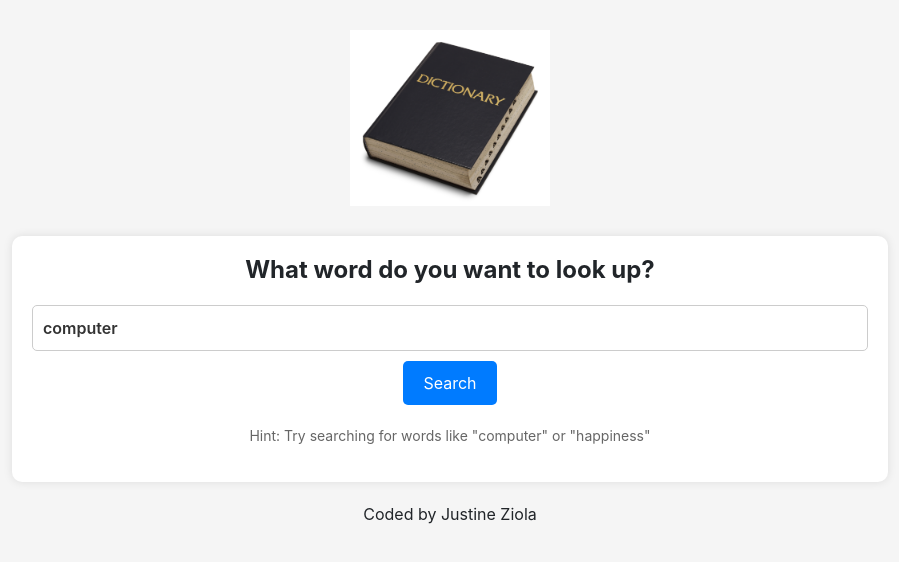
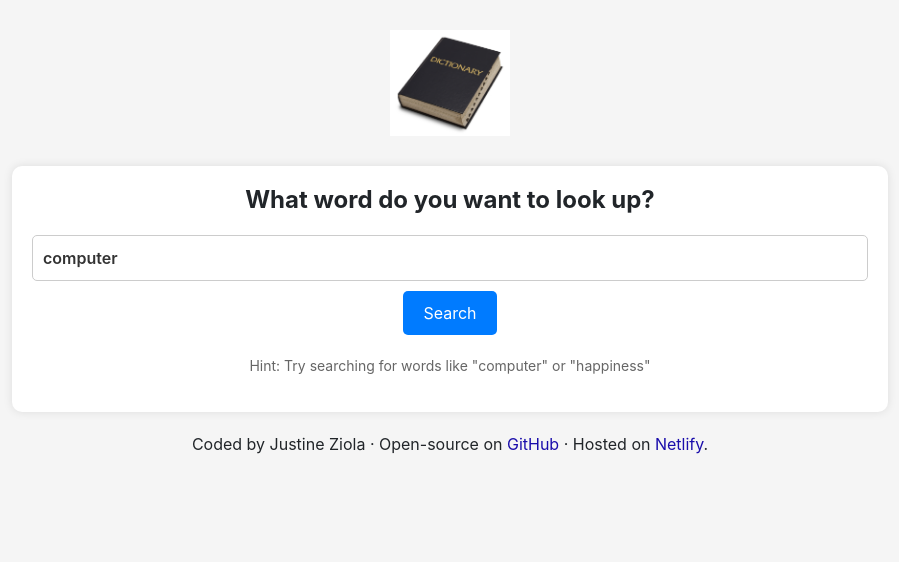
Before and after one commit to SnoopyJacks/react-dictionary, a React (Create React App) app: page / in a window 1280 px wide. Shown: the top 562 px of the page, without its empty margins (190-1089 px from the left). Built offline with nearby package versions, Linux system fonts and the light colour scheme; no server answers.

Commit message:
updated css

```diff
--- a/src/App.css
+++ b/src/App.css
@@ -17,9 +17,9 @@ a {
 }
 
 .App-logo {
-  max-width: 200px;
+  max-width: 120px;
   display: block;
-  margin: 0 auto;
+  margin: 20px auto;
 }
 
 .App-footer {
--- a/src/App.js
+++ b/src/App.js
@@ -13,7 +13,23 @@ export default function App() {
           <Dictionary defaultKeyword="computer" />
         </main>
         <footer className="text-center">
-        Coded by Justine Ziola
+          Coded by Justine Ziola · Open-source on{" "}
+          <a
+            href="https://github.com/SnoopyJacks/react-dictionary"
+            target="_blank"
+            rel="noopener noreferrer"
+          >
+            GitHub
+          </a>{" "}
+          · Hosted on{" "}
+          <a
+            href="https://reactappdictionary.netlify.app"
+            target="_blank"
+            rel="noopener noreferrer"
+          >
+            Netlify
+          </a>
+          .
         </footer>
       </div>
     </div>
--- a/src/Photos.css
+++ b/src/Photos.css
@@ -4,3 +4,9 @@
   border-radius: 5px;
   margin-bottom: 10px;
 }
+
+.Photos section{
+  padding: 20px;
+  margin-bottom: 20px;
+  border-radius: 10px;
+}
--- a/src/Results.css
+++ b/src/Results.css
@@ -3,3 +3,15 @@
   font-weight: bold;
   line-height: 1.2;
 }
+
+.Results section {
+  padding: 20px;
+  margin-bottom: 20px;
+  border-radius: 10px;
+}
+
+.Results .phonetics {
+  font-size: 18px;
+  color: #666;
+  margin-bottom: 10px;
+}
--- a/src/Synonyms.css
+++ b/src/Synonyms.css
@@ -7,4 +7,6 @@
   margin-right: 10px;
   padding-right: 10px;
   font-size: 15px;
+  border-radius: 20px;
+  background-color: #f0f0f0;
 }
```
Also changed, not shown: src/Phonetic.css (line endings or trailing spaces), src/index.css (line endings or trailing spaces). Lines whose indentation alone changed are shown as unchanged.
